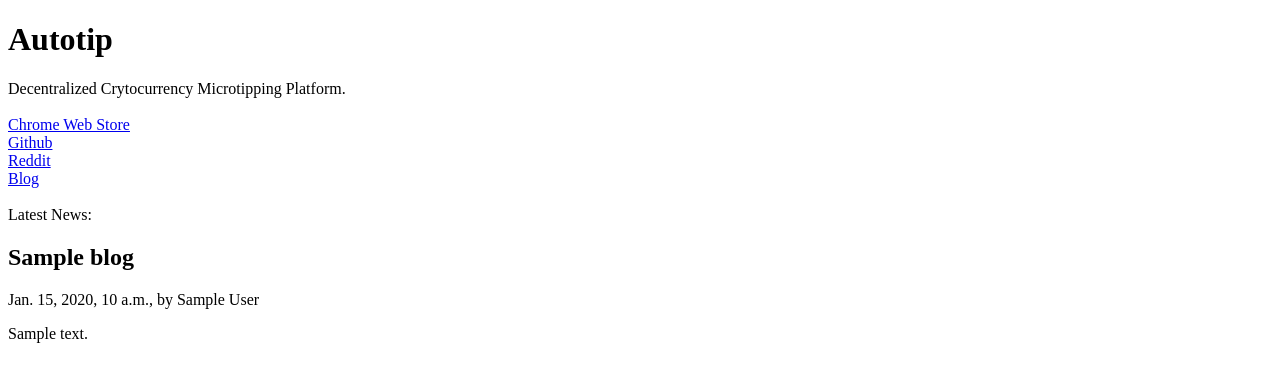
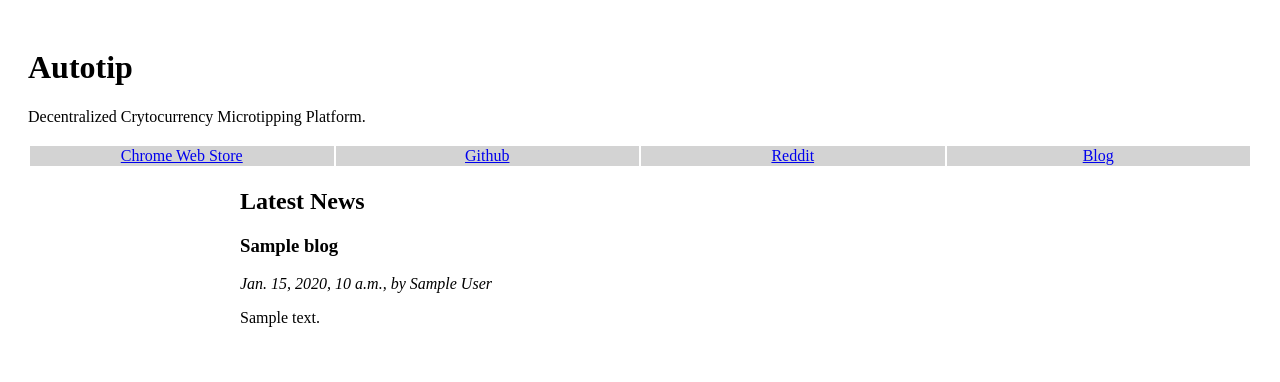
Before and after one commit to Band1to/autotip.io, a Django app: template autotip_io/autotip_io/templates/home.html in a window 1280 px wide. Shown: the top 382 px of the page. Run offline with Django 3.2, Linux system fonts and the light colour scheme; the template is opened without the code that fills it: most values are stand-ins (such as "Sample title", 1, 10 or a date in 2020); data that the repository does not hold is empty.

Commit message:
better design for site, fleshed out giveaway code

```diff
--- a/autotip_io/autotip_io/templates/base.html
+++ b/autotip_io/autotip_io/templates/base.html
@@ -4,7 +4,41 @@
         <meta name="microtip" content="1K65TijR56S4CcwjXBnecYEKmTNrMag5uq" data-currency='btc' data-recipient="Chris Priest (Developer)">
     </head>
     <body>
+        <style>
+            body {
+                padding: 20px;
+            }
+            .blog_entry {
+                width: 20em;
+            }
+            #nav_table {
+                width: 100%;
+            }
+            #nav_table td {
+                width: 25%;
+                text-align: center;
+                background: lightgray;
+            }
+            #canvas {
+                margin: 0 auto 0 auto;
+                width: 50em;
+            }
+        </style>
+        <h1>Autotip</h1>
+        Decentralized Crytocurrency Microtipping Platform.<br><br>
+
+        <table id="nav_table">
+            <tr>
+                <td><a href="https://chrome.google.com/webstore/detail/autotip/flffaocphcckgaklakkmccbfikneciib">Chrome Web Store</a></td>
+                <td><a href="https://github.com/priestc/Autotip">Github</a></td>
+                <td><a href="http://reddit.com/r/Autotip">Reddit</a></td>
+                <td><a href="/blog">Blog</a></td>
+            </tr>
+        </table>
+
+        <div id="canvas">
         {% block content %}
         {% endblock %}
+        </div>
     </body>
 </html>
--- a/autotip_io/autotip_io/templates/home.html
+++ b/autotip_io/autotip_io/templates/home.html
@@ -1,25 +1,13 @@
 {% extends "base.html" %}
 
 {% block content %}
-    <h1>Autotip</h1>
-    Decentralized Crytocurrency Microtipping Platform.<br><br>
-
-    <a href="https://chrome.google.com/webstore/detail/autotip/flffaocphcckgaklakkmccbfikneciib">Chrome Web Store</a><br>
-    <a href="https://github.com/priestc/Autotip">Github</a><br>
-    <a href="http://reddit.com/r/Autotip">Reddit</a><br>
-    <a href="/blog">Blog</a><br>
-
-    <br>
-
-    Latest News:
+    <h2>Latest News</h2>
 
     {% for blog in latest_blogs %}
-    <div>
-        <h2>{{ blog.title }}</h2>
-        {{ blog.date_created }}, by {{ blog.author }}
-        <p>
-            {{ blog.content }}
-        </p>
+    <div class="blog_entry">
+        <h3>{{ blog.title }}</h3>
+        <em>{{ blog.date_created }}, by {{ blog.author }}</em>
+        <p>{{ blog.content }}</p>
     </div>
     {% endfor %}
 {% endblock %}
```
Also changed, not shown: autotip_io/autotip_io/giveaway.py (+23 -11 lines).
